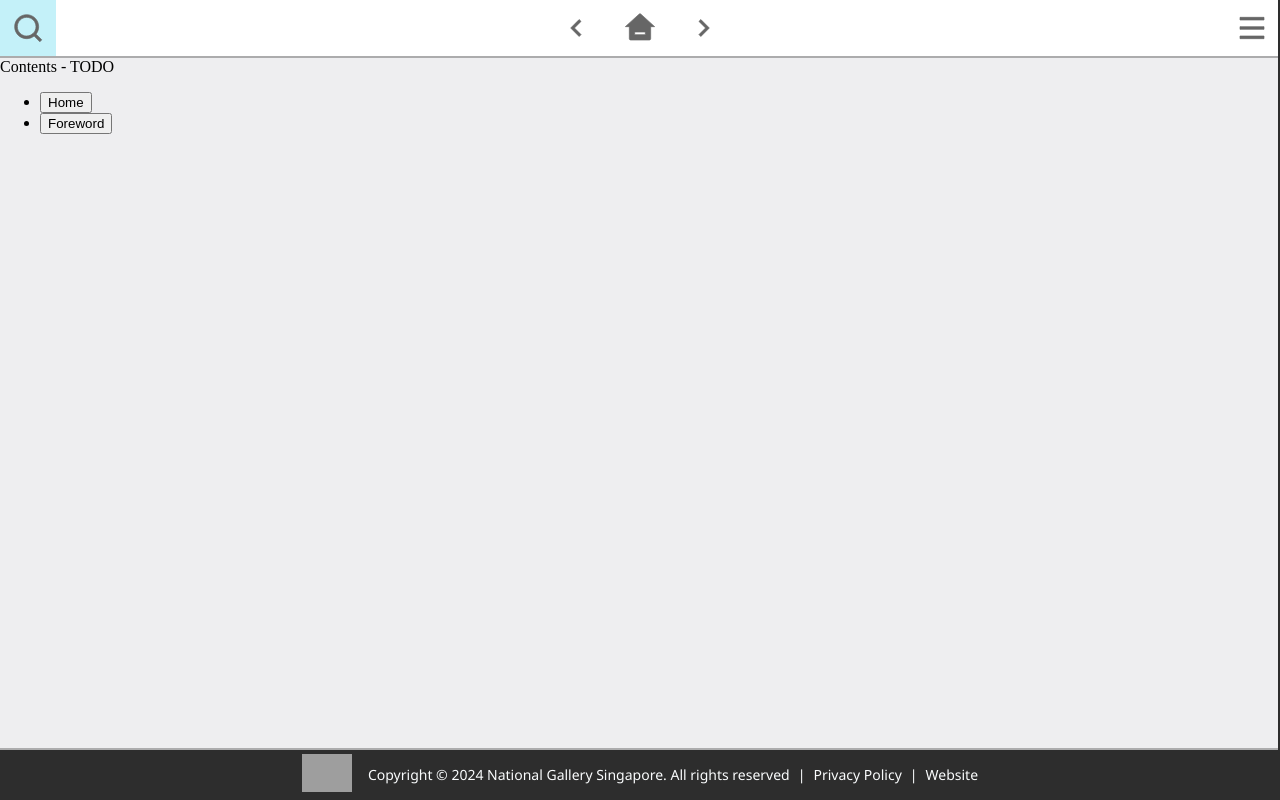
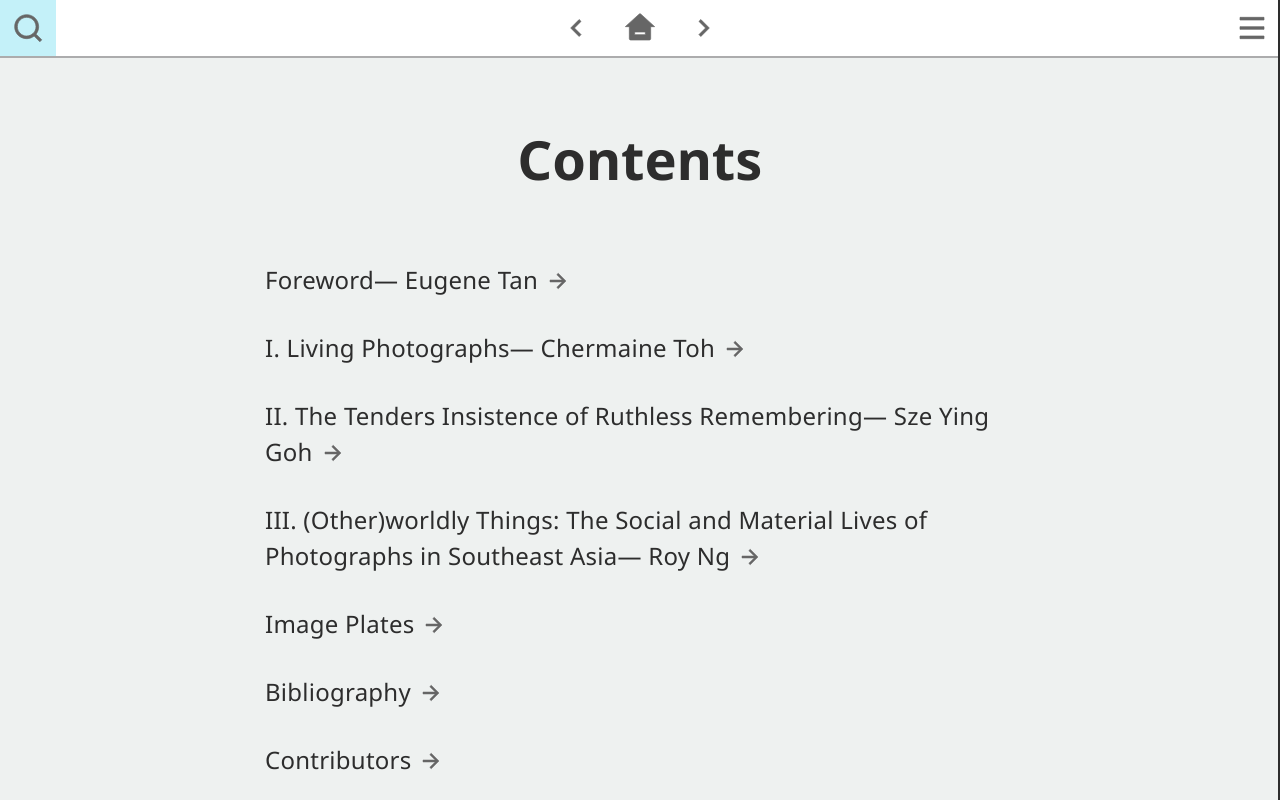
Before and after one commit to michac789/ngs-living-pictures, a React (Create React App) app: page /content in a window 1280 px wide. Shown: the top 800 px of the page. Built offline with nearby package versions, Linux system fonts and the light colour scheme; grey boxes are pictures that could not be loaded.

Commit message:
feat: content links page, other minor changes

```diff
--- a/src/components/Icon/Icons.tsx
+++ b/src/components/Icon/Icons.tsx
@@ -3,6 +3,7 @@ import React from 'react';
 const iconNames = [
   'ri-arrow-down-s-line',
   'ri-arrow-left-s-line',
+  'ri-arrow-right-line',
   'ri-arrow-right-s-line',
   'ri-home-3-fill',
   'ri-menu-fill',
@@ -17,6 +18,9 @@ export const icons: Record<IconName, JSX.Element> = {
   ),
   'ri-arrow-left-s-line': (
     <path d="M10.8284 12.0007L15.7782 16.9504L14.364 18.3646L8 12.0007L14.364 5.63672L15.7782 7.05093L10.8284 12.0007Z"></path>
+  ),
+  'ri-arrow-right-line': (
+    <path d="M16.1716 10.9999L10.8076 5.63589L12.2218 4.22168L20 11.9999L12.2218 19.778L10.8076 18.3638L16.1716 12.9999H4V10.9999H16.1716Z"></path>
   ),
   'ri-arrow-right-s-line': (
     <path d="M13.1717 12.0007L8.22192 7.05093L9.63614 5.63672L16.0001 12.0007L9.63614 18.3646L8.22192 16.9504L13.1717 12.0007Z"></path>
--- a/src/components/Text/TextStyle.ts
+++ b/src/components/Text/TextStyle.ts
@@ -33,8 +33,8 @@ const title2 = css`
 const title3 = css`
   font-family: 'Noto Sans', 'sans-serif';
   font-size: 24px;
-  font-weight: 700;
-  line-height: 1.3;
+  font-weight: 400;
+  line-height: 1.5;
   letter-spacing: 0.25px;
   color: ${colors.Neutral800};
 `;
--- a/src/constants/colors.ts
+++ b/src/constants/colors.ts
@@ -2,7 +2,7 @@
 export const colors = {
   Neutral100: '#ffffff',
   Neutral200: '#fafcfd',
-  Neutral300: '#eeeef0',
+  Neutral300: '#eef1f0',
   Neutral400: '#d4d6da',
   Neutral500: '#acacad',
   Neutral600: '#666666',
@@ -11,6 +11,7 @@ export const colors = {
   Neutral900: '#000000',
 
   Red500: '#eb4634',
+  Red700: '#bd2c0f',
 
   Blue100: '#c4f1f9',
   Blue500: '#0096ff',
--- /dev/null
+++ b/src/constants/content.ts
@@ -0,0 +1,51 @@
+
+export const contentLinks: {
+  title: string;
+  author?: string;
+  path: string;
+}[] = [
+  {
+    'title': 'Foreword',
+    'author': 'Eugene Tan',
+    'path': '/foreword',
+  },
+  {
+    'title': 'I. Living Photographs',
+    'author': 'Chermaine Toh',
+    'path': '/TODO',
+  },
+  {
+    'title': 'II. The Tenders Insistence of Ruthless Remembering',
+    'author': 'Sze Ying Goh',
+    'path': '/TODO',
+  },
+  {
+    'title': 'III. (Other)worldly Things: The Social and Material Lives of Photographs in Southeast Asia',
+    'author': 'Roy Ng',
+    'path': '/TODO',
+  },
+  {
+    'title': 'Image Plates',
+    'path': '/TODO',
+  },
+  {
+    'title': 'Bibliography',
+    'path': '/TODO',
+  },
+  {
+    'title': 'Contributors',
+    'path': '/TODO',
+  },
+  {
+    'title': 'About Living Pictures Exhibition',
+    'path': '/TODO',
+  },
+  {
+    'title': 'Image Slider',
+    'path': '/TODO',
+  },
+  {
+    'title': 'Glossary',
+    'path': '/TODO',
+  },
+]
--- a/src/pages/Content/Content.tsx
+++ b/src/pages/Content/Content.tsx
@@ -1,32 +1,56 @@
 import React from "react";
 import { useNavigate } from "react-router-dom";
+import { ContentButtonContainer, ContentContainer, ContentLinkText, TitleText } from "./ContentStyle";
+import { Button } from "../../components/Button/Button";
+import { Icon } from "../../components/Icon/Icon";
+import { contentLinks } from "../../constants/content";
 
 const Content = () => {
   const navigate = useNavigate();
 
-  const links = [
-    {
-      title: "Home",
-      path: "/"
-    },
-    {
-      title: "Foreword",
-      path: "/foreword"
-    },
-  ];
+  const handleBack = () => {
+    navigate('/');
+  }
+  const handleNext = () => {
+    navigate('/foreword');
+  }
 
   return (
     <>
-      Contents - TODO
-      <ul>
-        {links.map((link) => (
-          <li key={link.path}>
-            <button onClick={() => navigate(link.path)}>
-              {link.title}
-            </button>
-          </li>
+      <TitleText variant="title1">
+        Contents
+      </TitleText>
+      <ContentContainer>
+        {contentLinks.map((link) => (
+          <ContentLinkText
+            variant="title3"
+            key={link.path}
+            onClick={() => navigate(link.path)}
+          >
+            {link.title}
+            {link.author && (
+              <span>&mdash; {link.author}</span>
+            )}
+            <Icon name="ri-arrow-right-line" />
+          </ContentLinkText>
         ))}
-      </ul>
+      </ContentContainer>
+      <ContentButtonContainer>
+        <Button
+          onClick={handleBack}
+          icon={<Icon name="ri-arrow-left-s-line" />}
+          iconPosition="left"
+        >
+          Back
+        </Button>
+        <Button
+          onClick={handleNext}
+          icon={<Icon name="ri-arrow-right-s-line" />}
+          iconPosition="right"
+        >
+          Next
+        </Button>
+      </ContentButtonContainer>
     </>
   );
 }
--- /dev/null
+++ b/src/pages/Content/ContentStyle.ts
@@ -0,0 +1,47 @@
+import styled from "styled-components";
+import { Text } from "../../components/Text/Text";
+import { colors } from "../../constants/colors";
+
+export const TitleText = styled(Text)`
+  padding: 64px;
+  text-align: center;
+`;
+
+export const ContentContainer = styled.div`
+  display: flex;
+  flex-direction: column;
+  gap: 32px;
+
+  margin: 0 auto;
+  padding-bottom: 32px;
+  max-width: 750px;
+`;
+
+export const ContentLinkText = styled(Text)`
+  cursor: pointer;
+
+  svg {
+    padding-left: 8px;
+    transform: translateY(4px);
+    transition: all 0.3s ease;
+  }
+
+  &:hover {
+    color: ${colors.Red700};
+
+    svg {
+      stroke: ${colors.Red700};
+      fill: ${colors.Red700};
+      transform: translate(16px, 4px);
+    }
+  }
+`;
+
+export const ContentButtonContainer = styled.div`
+  display: flex;
+  flex-direction: row;
+  justify-content: center;
+
+  padding: 32px;
+  gap: 16px;
+`;
--- a/src/pages/PageLayout/SidebarStyle.ts
+++ b/src/pages/PageLayout/SidebarStyle.ts
@@ -36,6 +36,8 @@ export const SidebarMenuItem = styled(Text)`
 
 export const SidebarTitleText = styled(Text)`
   margin-bottom: 8px;
+  font-weight: 700;
+  line-height: 1.2;
   color: ${colors.Neutral200};
 `;
 
```
